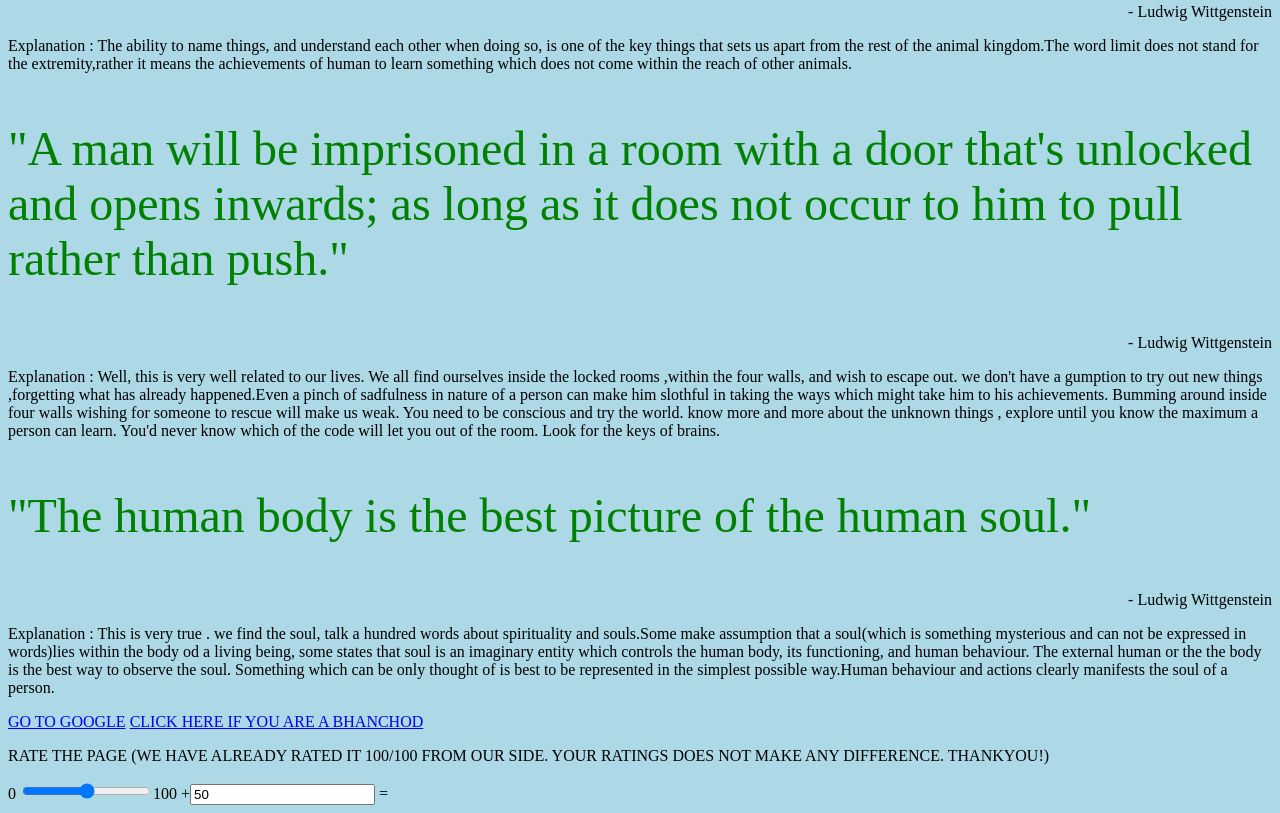
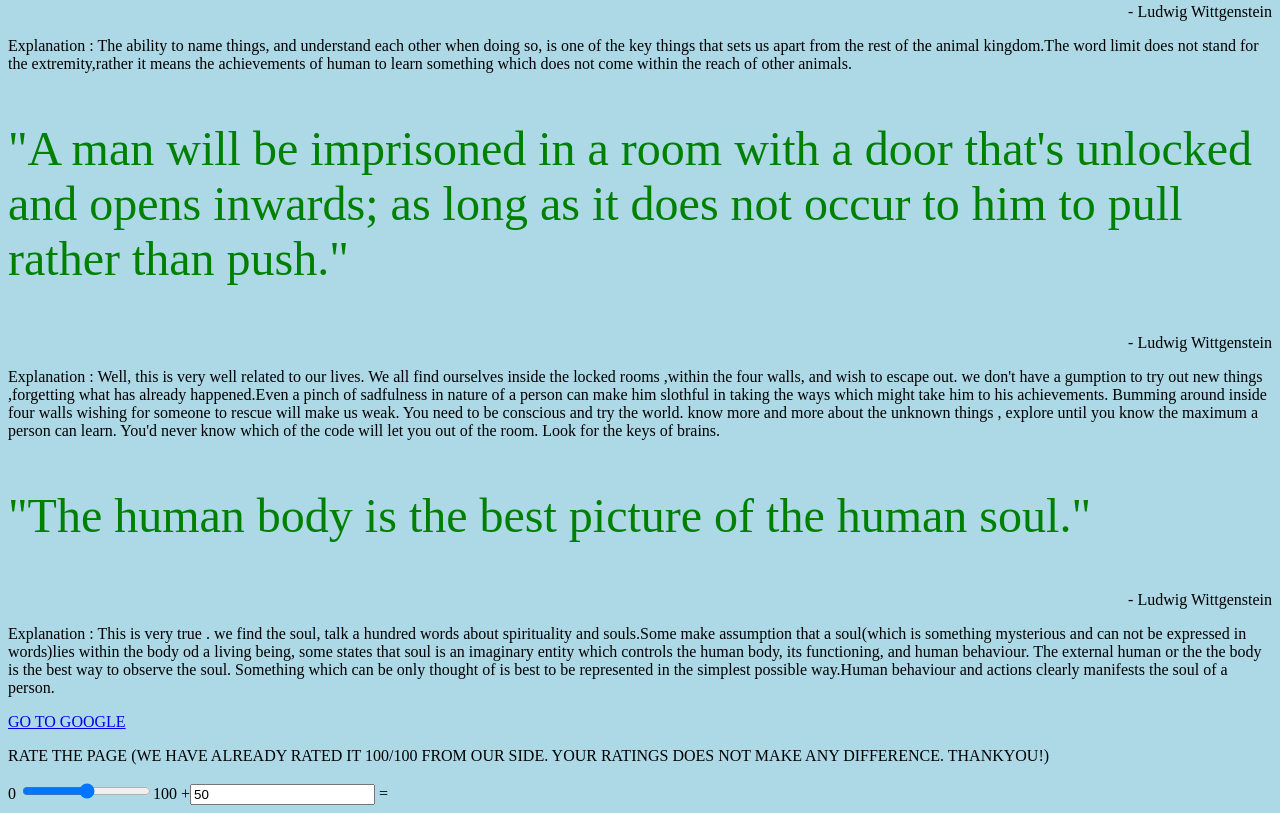
Before and after one commit to sumeet13gupta/sumeetg.github.io, a plain HTML site: page index.html in a window 1280 px wide. Shown: the part 604-1417 px from the top of the page. Drawn offline with Linux system fonts and the light colour scheme.

Commit message:
Update index.html

```diff
--- a/index.html
+++ b/index.html
@@ -34,7 +34,6 @@ alt="meee">
 <p> Explanation : This is very true . we find the soul, talk a hundred words about spirituality and souls.Some make assumption that a soul(which is something mysterious and can not be expressed in words)lies within the body od a living being, some states that soul is an imaginary entity which controls the human body, its functioning, and human behaviour. The external human or the the body is the best way to observe the soul. Something which can be only thought of is best to be represented in the simplest possible way.Human behaviour and actions clearly manifests the soul of a person.
 <div style="background-image: url('');">
 <a href="http://www.google.co.in"> GO TO GOOGLE</a></n>
-<a href="http://www.bhanchod.com"> CLICK HERE IF YOU ARE A BHANCHOD </a>
 
 <p>RATE THE PAGE (WE HAVE ALREADY RATED IT 100/100 FROM OUR SIDE. YOUR RATINGS DOES NOT MAKE ANY DIFFERENCE. THANKYOU!)
 <form oninput="x.value=parseInt(a.value)+parseInt(b.value)">0
```
